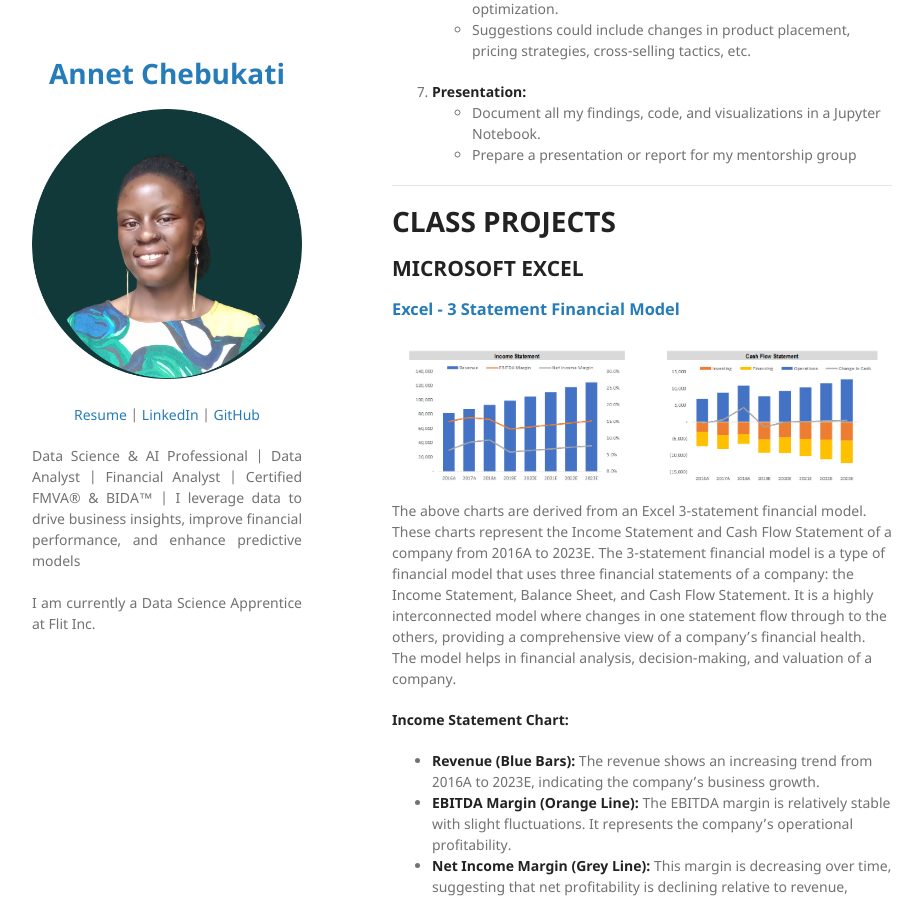
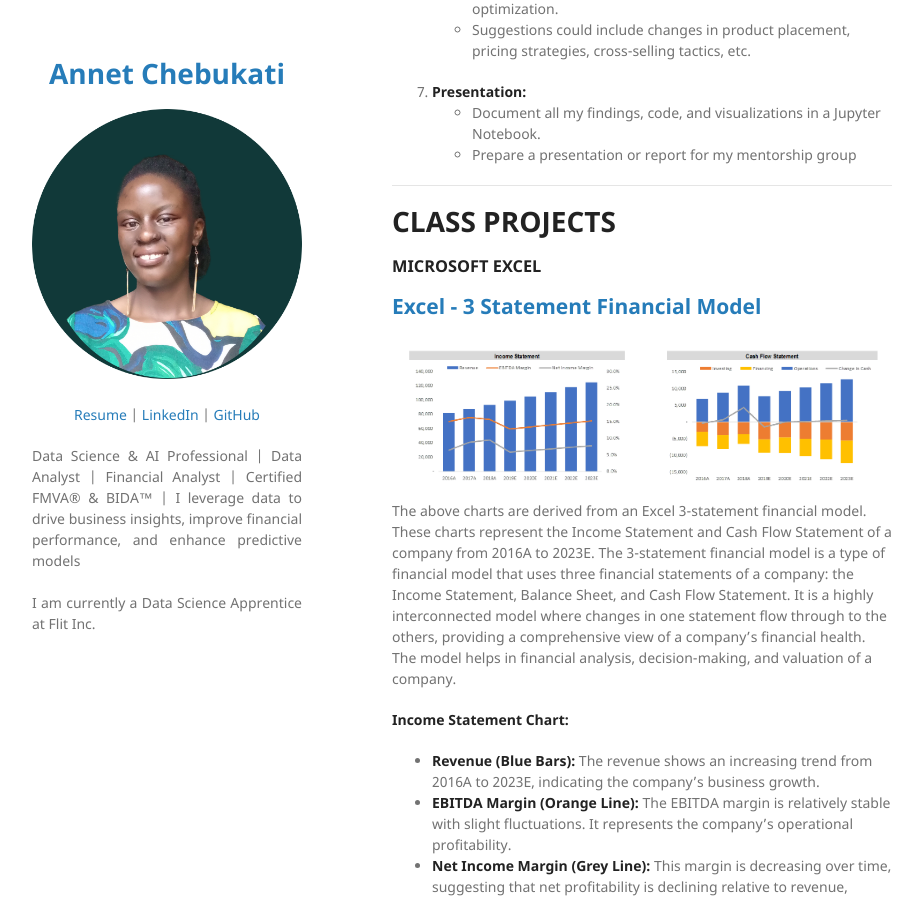
Before and after one commit to Annet-Chebukati/Data_Science_Analysis_Portfolio, a Jekyll site: the page built from index.md, in a window 1280 px wide and 900 px high, scrolled down 5850 px. Shown: the whole window, without its empty margins (178-1100 px from the left). Built offline with Jekyll 4.4.1, drawn with Linux system fonts in a browser that asks for light colours; our own code applies the rules of GitHub Pages for plain Markdown files.

```diff
--- a/index.md
+++ b/index.md
@@ -138,9 +138,9 @@ In this project, I conducted a market basket analysis, for retail and e-commerce
 
 # **CLASS PROJECTS**
 
-## **MICROSOFT EXCEL**
+### **MICROSOFT EXCEL**
 
-### [Excel - 3 Statement Financial Model](https://github.com/Annet-Chebukati/Data_Science_Analysis_Portfolio/blob/main/Excel/3%20Statement%20Model.pdf)
+## [Excel - 3 Statement Financial Model](https://github.com/Annet-Chebukati/Data_Science_Analysis_Portfolio/blob/main/Excel/3%20Statement%20Model.pdf)
 
 <center><img src="Images/3StatementModel.png"/></center>
 
@@ -158,7 +158,7 @@ The 3-statement financial model is a type of financial model that uses three fin
 - **Financing (Yellow Bars):** It fluctuates over the years, representing changes in debt, equity, or dividend payments.
 - **Change in Cash (Line Graph):** The line graph indicates variations in the company’s cash position over time.
 
-### [Excel - Comprehensive Financial Overview 2018](https://github.com/Annet-Chebukati/Data_Science_Analysis_Portfolio/blob/main/Images/FinancialOverview.png)
+## [Excel - Comprehensive Financial Overview 2018](https://github.com/Annet-Chebukati/Data_Science_Analysis_Portfolio/blob/main/Images/FinancialOverview.png)
 
 <center><img src="Images/FinancialOverview.png"/></center>
 
@@ -178,7 +178,7 @@ The 3-statement financial model is a type of financial model that uses three fin
 7. **P&L Summary 2018:** The table provides detailed information on revenues, COGS (Cost Of Goods Sold), expenses broken down into salaries & benefits; rent and overhead; depreciation & amortization; interest; total expenses; net operating profit for the year 2018. It provides a detailed view of the company's profit and loss statement for the year 2018.
 8. **Balance Sheet Summary 2018:** This table outlines assets including current assets/non-current assets/total assets/liabilities including current liabilities/long-term liabilities/shareholders' equity/total liabilities & shareholders' equity. It provides a snapshot of the company's financial position at the end of the year 2018.
 
-### [Excel - Annual Website Performance Metrics](https://github.com/Annet-Chebukati/Data_Science_Analysis_Portfolio/blob/main/Images/Website.png)
+## [Excel - Annual Website Performance Metrics](https://github.com/Annet-Chebukati/Data_Science_Analysis_Portfolio/blob/main/Images/Website.png)
 
 <center><img src="Images/Website.png"/></center>
 
@@ -199,7 +199,7 @@ The 3-statement financial model is a type of financial model that uses three fin
 7. **EBITDA Margin:** EBITDA (Earnings Before Interest, Taxes, Depreciation, and Amortization) Margin is a measure of a company’s operating profitability as a percentage of its total revenue. The graph shows the actual EBITDA margin (solid line) and the target EBITDA margin (dotted line). If the solid line is above the dotted line, it means the company’s actual EBITDA margin is higher than its target, indicating better-than-expected profitability. If the solid line is below the dotted line, it means the company’s profitability is lower than its target.
 This dashboard serves as a powerful tool for decision-making, helping to identify trends, monitor performance, and guide strategic planning for the website.
 
-### [Excel Power Pivot- Head Rest Bed Company Dashboard](https://github.com/Annet-Chebukati/Data_Science_Analysis_Portfolio/blob/main/Excel/Excel%20Power%20Pivot-%20Head%20Rest%20Bed%20Company%20Dashboard.xlsx)
+## [Excel Power Pivot- Head Rest Bed Company Dashboard](https://github.com/Annet-Chebukati/Data_Science_Analysis_Portfolio/blob/main/Excel/Excel%20Power%20Pivot-%20Head%20Rest%20Bed%20Company%20Dashboard.xlsx)
 
 **Building the Dashboards:**
 1. **Data Collection & Preparation:** Used raw data from the company’s internal database. The data was cleaned, transformed, and organized to ensure accuracy and consistency.
@@ -235,9 +235,9 @@ This dashboard serves as a powerful tool for decision-making, helping to identif
 3. **Employee Performance:** Letisha from Detroit has the highest sales share among employees at 20.7% with a sales per day figure of $23,857.
 This dashboard serves as a powerful tool for decision-making, helping to identify trends, monitor performance, and guide strategic planning for the Head Rest Bed Company
 
-## **PYTHON**
+### **PYTHON**
 
-### [Car Price Prediction using Linear Regression: Project Overview](https://github.com/Annet-Chebukati/Annet_Portfolio/blob/main/%20Car%20Price%20Prediction%20-%20Linear%20Regression.ipynb)
+## [Car Price Prediction using Linear Regression: Project Overview](https://github.com/Annet-Chebukati/Annet_Portfolio/blob/main/%20Car%20Price%20Prediction%20-%20Linear%20Regression.ipynb)
 
 In this project, I utilized a linear regression model to predict car prices and further explored the methods used to interpret and evaluate the results of our model. The project involved the following steps:
 - **Data Assessment**: The initial step involved a thorough assessment of the data to understand its structure and content.
@@ -248,7 +248,7 @@ In this project, I utilized a linear regression model to predict car prices and
 - **Scaling Variables**: I scaled the independent variables and fitted the model with the standardized data.
 - **Model Evaluation**: Finally, I evaluated the performance of the Linear Regression model.
 
-### [Predicting Credit Card Approval - Classification Model: Project Overview](https://github.com/Annet-Chebukati/Annet_Portfolio/blob/main/Predicting%20Credit%20Card%20Approval%20-%20Classification.ipynb)
+## [Predicting Credit Card Approval - Classification Model: Project Overview](https://github.com/Annet-Chebukati/Annet_Portfolio/blob/main/Predicting%20Credit%20Card%20Approval%20-%20Classification.ipynb)
 
 I developed an automatic credit card approval predictor using machine learning classification techniques in this project. The project involved the following steps:
 - **Data Loading**: The initial step involved loading and viewing the dataset.
@@ -256,16 +256,16 @@ I developed an automatic credit card approval predictor using machine learning c
 - **Exploratory Data Analysis**: After the data was in good shape, I performed some exploratory data analysis to build my intuitions.
 - **Model Building**: Finally, I built a machine learning classification model that predicts if an individual's application for a credit card will be accepted.
 
-## **SQL**
+### **SQL**
 
-### [Analyze International Debt Statistics - SQL: Project Overview](https://github.com/Annet-Chebukati/Annet_Portfolio/blob/main/Analyze%20International%20Debt%20Statistics.ipynb)
+## [Analyze International Debt Statistics - SQL: Project Overview](https://github.com/Annet-Chebukati/Annet_Portfolio/blob/main/Analyze%20International%20Debt%20Statistics.ipynb)
 
 In this project, I analyzed international debt data collected by The World Bank. The dataset contains information about the amount of debt (in USD) owed by developing countries across several categories. The project aimed to answer the following questions:
 - **Total Debt**: What is the total debt owed by the countries listed in the dataset?
 - **Maximum Debt**: Which country owns the maximum amount of debt and what is that amount?
 - **Average Debt**: What is the average amount of debt owed by countries across different debt indicators?
 
-### [Analyze NYC Public School Test Results Score - SQL: Project Overview](https://github.com/Annet-Chebukati/Annet_Portfolio/blob/main/Analyzing%20NYC%20Public%20School%20Test%20Result%20Scores.ipynb)
+## [Analyze NYC Public School Test Results Score - SQL: Project Overview](https://github.com/Annet-Chebukati/Annet_Portfolio/blob/main/Analyzing%20NYC%20Public%20School%20Test%20Result%20Scores.ipynb)
 
 In this project, I conducted a comprehensive analysis of data on SATs across public schools in New York City. The project involved the following steps:
 - **Data Analysis**: I performed an exploratory data analysis on the SATs dataset, looking for patterns, trends, and insights.
```
